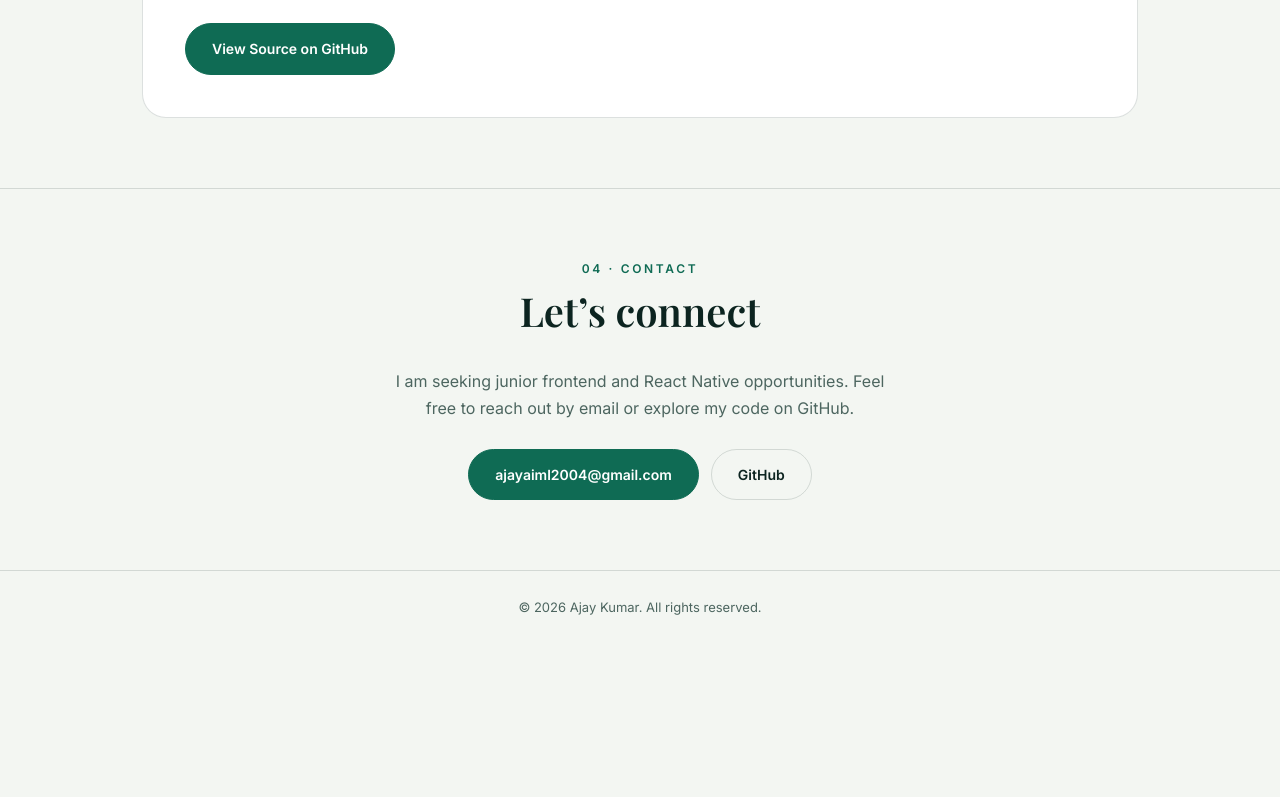
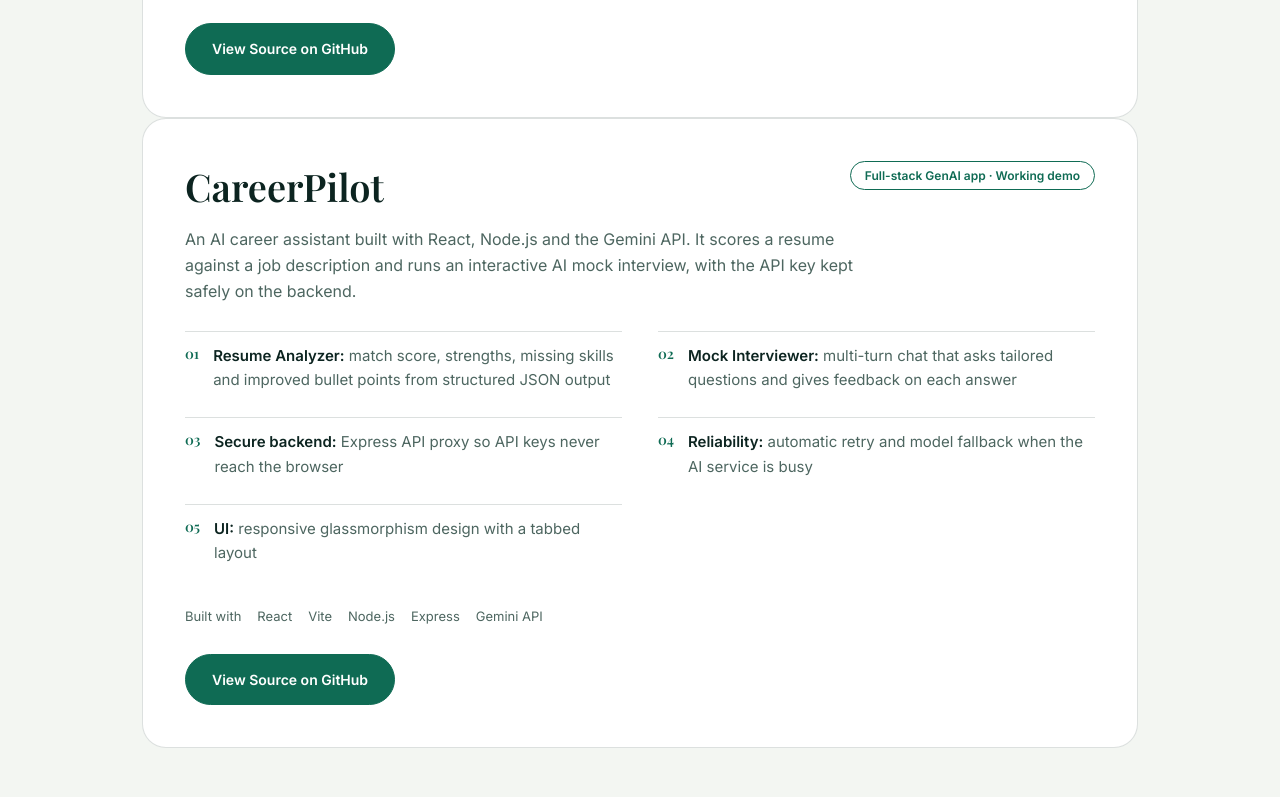
Before and after one commit to ajayaiml2004-dot/portfolio, a plain HTML site: page index.html in a window 1280 px wide. Shown: the part 2683-3480 px from the top of the page. Before the commit the page ends 3328 px from the top, so only its background shows below. Drawn offline with nearby package versions, Linux system fonts and the light colour scheme; a web font is replaced by a local one.

Commit message:
Update index.html

```diff
--- a/index.html
+++ b/index.html
@@ -184,6 +184,19 @@ footer{border-top:1px solid var(--line);padding:26px 0;text-align:center;color:v
     <div class="built"><span>Built with</span><svg class="lg"><use href="#rn"/></svg><svg class="lg"><use href="#ts"/></svg><svg class="lg"><use href="#expo"/></svg><svg class="lg"><use href="#rea"/></svg><svg class="lg"><use href="#ges"/></svg></div>
     <a class="btn main" href="https://github.com/ajayaiml2004-dot/socialgram" target="_blank" rel="noopener">View Source on GitHub</a>
   </div>
+    <div class="proj rv">
+    <div class="top"><h3>CareerPilot</h3><span class="status">Full-stack GenAI app · Working demo</span></div>
+    <p>An AI career assistant built with React, Node.js and the Gemini API. It scores a resume against a job description and runs an interactive AI mock interview, with the API key kept safely on the backend.</p>
+    <ul class="feats">
+      <li><span><b>Resume Analyzer:</b> match score, strengths, missing skills and improved bullet points from structured JSON output</span></li>
+      <li><span><b>Mock Interviewer:</b> multi-turn chat that asks tailored questions and gives feedback on each answer</span></li>
+      <li><span><b>Secure backend:</b> Express API proxy so API keys never reach the browser</span></li>
+      <li><span><b>Reliability:</b> automatic retry and model fallback when the AI service is busy</span></li>
+      <li><span><b>UI:</b> responsive glassmorphism design with a tabbed layout</span></li>
+    </ul>
+    <div class="built"><span>Built with</span><span class="tchip">React</span><span class="tchip">Vite</span><span class="tchip">Node.js</span><span class="tchip">Express</span><span class="tchip">Gemini API</span></div>
+    <a class="btn main" href="https://github.com/ajayaiml2004-dot/careerpilot" target="_blank" rel="noopener">View Source on GitHub</a>
+  </div>
 </div></section>
 
 <section id="contact"><div class="wrap cta rv">
```
